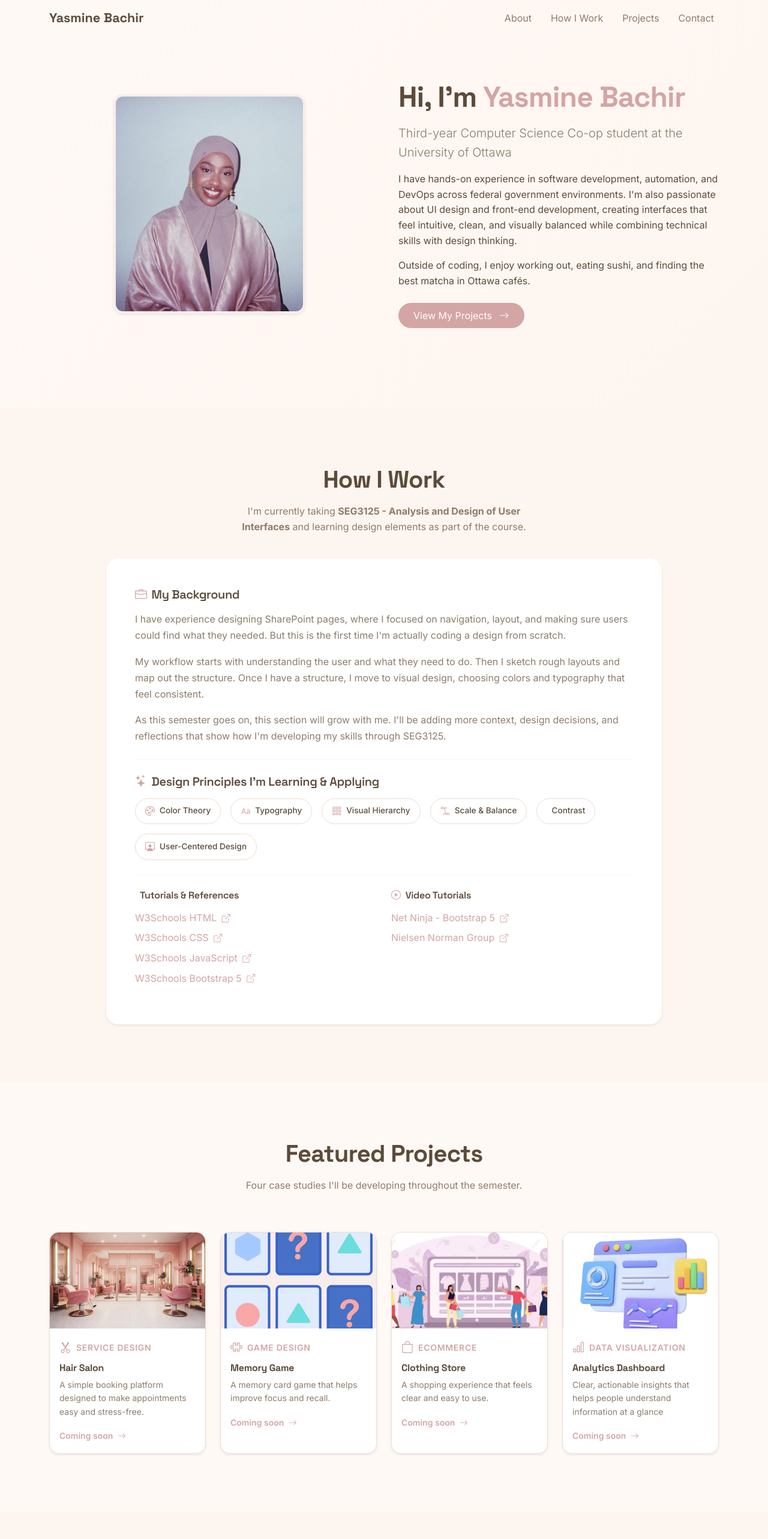
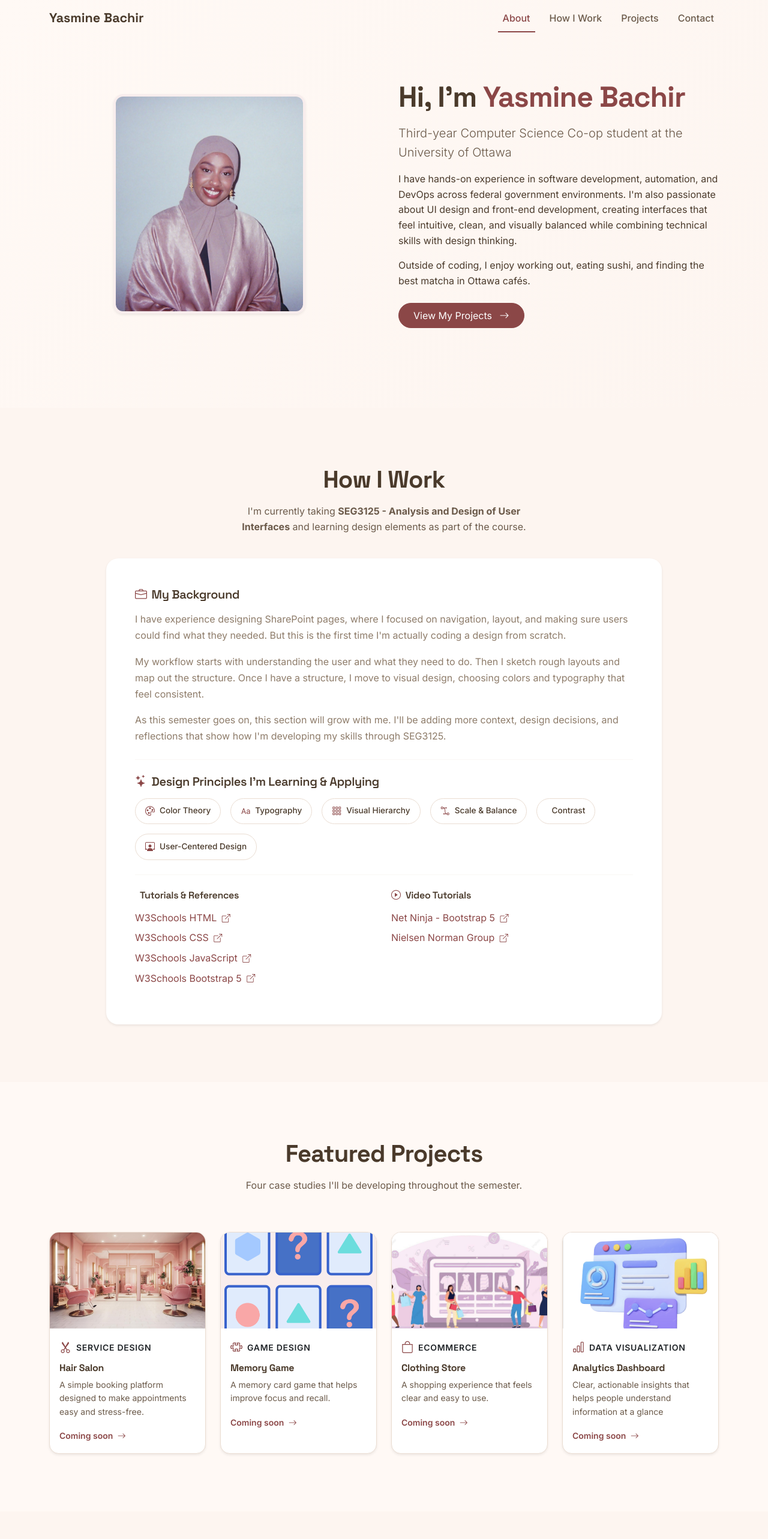
Before and after one commit to ydahe102/portfolio-seg3125, a React (Create React App) app: page / in a window 1280 px wide. Shown: the top 2566 px of the page at 60% size. Built offline with nearby package versions, Linux system fonts and the light colour scheme.

Commit message:
Changed colors

```diff
--- a/src/App.css
+++ b/src/App.css
@@ -1,14 +1,14 @@
+:root {
+  --primary: #8B4747;       /* Deep berry — text, links, icons, buttons */
+  --primary-dark: #6B3535;  /* Hover/active states */
+  --primary-light: #F8EDED; /* Soft blush — pill bg, icon containers */
+  --text-dark: #4A3A2B;     /* Body text and headings */
+  --text-muted: #6B5A4A;    /* Secondary muted text */
+  --bg-light: #FFF9F5;      /* Page background */
+  --bg-soft: #FDF5F0;       /* Alternating section background */
+  --border: #EADDD2;        /* Borders */
+}
 
-:root {
-  --primary: #D4A5A5;      /* Dusty pink - main accent */
-  --primary-dark: #C08B8B;  /* Deeper dusty pink for hover */
-  --primary-light: #F8EDED; /* Soft blush for backgrounds */
-  --text-dark: #5C4B3A;     /* Warm taupe/brown for text */
-  --text-muted: #8E7C6A;    /* Soft taupe for secondary text */
-  --bg-light: #FFF9F5;      /* Warm cream background */
-  --bg-soft: #FDF5F0;       /* Soft peach-beige for alternating sections */
-  --border: #EADDD2;        /* Warm border color */
-}
 /* Hero Section */
 .hero-section {
   min-height: 85vh;
@@ -16,16 +16,19 @@
   align-items: center;
   background: linear-gradient(135deg, var(--bg-light) 0%, var(--bg-soft) 100%);
 }
+
 /* How I Work Section */
 .how-work-card {
   border-radius: 20px;
   transition: transform 0.2s ease, box-shadow 0.2s ease;
   background-color: white;
 }
+
 .how-work-card:hover {
   transform: translateY(-2px);
   box-shadow: 0 20px 25px -12px rgba(0, 0, 0, 0.08);
 }
+
 /* Concept Chips */
 .concept-chip {
   display: inline-flex;
@@ -40,24 +43,29 @@
   color: var(--text-dark);
   transition: all 0.2s ease;
 }
+
 .concept-chip i {
   color: var(--primary);
   font-size: 1rem;
 }
+
 .concept-chip:hover {
   border-color: var(--primary);
   background: var(--primary-light);
 }
+
 /* Card Hover Effect */
 .project-card-hover {
   transition: all 0.3s ease;
   cursor: pointer;
 }
+
 .project-card-hover:hover {
   transform: translateY(-4px);
-  box-shadow: 0 20px 25px -12px rgba(212, 165, 165, 0.15) !important;
+  box-shadow: 0 20px 25px -12px rgba(139, 71, 71, 0.15) !important;
   border-color: var(--primary) !important;
 }
+
 /* Contact Links */
 .contact-link {
   display: inline-flex;
@@ -70,10 +78,12 @@
   font-weight: 500;
   transition: all 0.2s ease;
 }
+
 .contact-link:hover {
   background: var(--primary);
   color: white;
 }
+
 /* Hold Page */
 .hold-page {
   min-height: 70vh;
@@ -83,6 +93,7 @@
   text-align: center;
   padding: 4rem 1rem;
 }
+
 .hold-icon-wrapper {
   width: 80px;
   height: 80px;
@@ -93,10 +104,12 @@
   justify-content: center;
   margin: 0 auto 1.5rem;
 }
+
 .hold-icon-wrapper i {
   font-size: 2.5rem;
   color: var(--primary);
 }
+
 /* Navbar brand */
 .navbar-brand {
   font-family: 'Space Grotesk', sans-serif;
@@ -104,6 +117,7 @@
   font-size: 1.35rem;
   color: var(--text-dark) !important;
 }
+
 /* Responsive tweaks */
 @media (max-width: 768px) {
   .hero-section {
@@ -115,63 +129,107 @@
     font-size: 2rem;
   }
 }
-/* Primary buttons - dusty pink */
+
+/* Primary buttons */
 .btn-primary {
     background-color: var(--primary) !important;
     border-color: var(--primary) !important;
 }
+
 .btn-primary:hover {
     background-color: var(--primary-dark) !important;
     border-color: var(--primary-dark) !important;
     transform: translateY(-2px);
 }
+
 .btn-primary:active,
 .btn-primary:focus {
     background-color: var(--primary-dark) !important;
     border-color: var(--primary-dark) !important;
-    box-shadow: 0 0 0 0.2rem rgba(212, 165, 165, 0.25) !important;
+    box-shadow: 0 0 0 0.2rem rgba(139, 71, 71, 0.25) !important;
 }
+
 /* Outline buttons */
 .btn-outline-secondary {
     border-color: var(--border) !important;
     color: var(--text-muted) !important;
 }
+
 .btn-outline-secondary:hover {
     border-color: var(--primary) !important;
     color: var(--primary) !important;
     background-color: var(--primary-light) !important;
 }
-/* Navbar links */
+
+/* Navbar links - base styles */
 .navbar-nav .nav-link {
     color: var(--text-muted) !important;
+    position: relative;
+    font-weight: 500;
+    transition: color 0.2s ease;
+    background: transparent !important;
 }
+
 .navbar-nav .nav-link:hover {
     color: var(--primary) !important;
 }
+
+/* Underline effect on hover */
+.navbar-nav .nav-link::after {
+    content: '';
+    position: absolute;
+    bottom: -4px;
+    left: 0;
+    width: 0;
+    height: 2px;
+    background-color: var(--primary);
+    transition: width 0.2s ease;
+}
+
+.navbar-nav .nav-link:hover::after {
+    width: 100%;
+}
+
+/* Active section - underline always visible */
+.navbar-nav .nav-link.active::after {
+    width: 100%;
+    background-color: var(--primary);
+}
+
+.navbar-nav .nav-link.active {
+    color: var(--primary) !important;
+}
+
 /* Body text */
 body {
     color: var(--text-dark);
 }
+
 /* Section backgrounds */
 .bg-light {
     background-color: var(--bg-soft) !important;
 }
+
 /* Text muted */
 .text-muted {
     color: var(--text-muted) !important;
 }
+
 /* Border color */
 .border {
     border-color: var(--border) !important;
 }
+
 /* Card borders */
 .card {
     border-color: var(--border) !important;
 }
+
 /* Links */
 a {
     color: var(--primary);
 }
+
 a:hover {
     color: var(--primary-dark);
 }
--- a/src/components/HowIWork.js
+++ b/src/components/HowIWork.js
@@ -14,7 +14,7 @@ function HowIWork() {
       <div className="container py-5">
         <div className="row text-center mb-4">
           <div className="col-lg-8 mx-auto">
-            <h2 className="display-6 fw-bold mb-3" style={{ fontFamily: 'Space Grotesk', color: '#5C4B3A' }}>
+            <h2 className="display-6 fw-bold mb-3" style={{ fontFamily: 'Space Grotesk', color: '#4A3A2B' }}>
               How I Work
             </h2>
             <p className="text-muted mx-auto" style={{ maxWidth: '500px' }}>
@@ -31,8 +31,8 @@ function HowIWork() {
 
                 {/* Background Section */}
                 <div className="mb-4">
-                  <h5 className="fw-semibold mb-3" style={{ color: '#5C4B3A' }}>
-                    <i className="bi bi-briefcase me-2" style={{ color: '#D4A5A5' }}></i>
+                  <h5 className="fw-semibold mb-3" style={{ color: '#4A3A2B' }}>
+                    <i className="bi bi-briefcase me-2" style={{ color: '#8B4747' }}></i>
                     My Background
                   </h5>
                   <p style={{ color: '#8E7C6A', lineHeight: '1.7' }}>
@@ -56,8 +56,8 @@ function HowIWork() {
 
                 {/* Bootstrap flex utilities */}
                 <div className="mb-4">
-                  <h5 className="fw-semibold mb-3" style={{ color: '#5C4B3A' }}>
-                    <i className="bi bi-stars me-2" style={{ color: '#D4A5A5' }}></i>
+                  <h5 className="fw-semibold mb-3" style={{ color: '#4A3A2B' }}>
+                    <i className="bi bi-stars me-2" style={{ color: '#8B4747' }}></i>
                     Design Principles I'm Learning & Applying
                   </h5>
                   <div className="d-flex flex-wrap gap-3">
@@ -72,21 +72,21 @@ function HowIWork() {
                         borderRadius: '40px',
                         fontSize: '0.85rem',
                         fontWeight: '500',
-                        color: '#5C4B3A',
+                        color: '#4A3A2B',
                         cursor: 'pointer',
                         transition: 'all 0.2s ease'
                       }}
                       onMouseEnter={(e) => {
                         e.currentTarget.style.transform = 'translateY(-2px)';
                         e.currentTarget.style.boxShadow = '0 4px 8px rgba(0, 0, 0, 0.05)';
-                        e.currentTarget.style.borderColor = '#D4A5A5';
+                        e.currentTarget.style.borderColor = '#8B4747';
                       }}
                       onMouseLeave={(e) => {
                         e.currentTarget.style.transform = 'translateY(0)';
                         e.currentTarget.style.boxShadow = 'none';
                         e.currentTarget.style.borderColor = '#EADDD2';
                       }}>
-                        <i className={concept.icon} style={{ color: '#D4A5A5', fontSize: '1rem' }}></i> {concept.name}
+                        <i className={concept.icon} style={{ color: '#8B4747', fontSize: '1rem' }}></i> {concept.name}
                       </span>
                     ))}
                   </div>
@@ -97,25 +97,25 @@ function HowIWork() {
                 {/* Bootstrap grid */}
                 <div className="row mt-4">
                   <div className="col-md-6">
-                    <h6 className="fw-semibold mb-3" style={{ color: '#5C4B3A' }}>
-                      <i className="bi bi-book-open me-2" style={{ color: '#D4A5A5' }}></i>
+                    <h6 className="fw-semibold mb-3" style={{ color: '#4A3A2B' }}>
+                      <i className="bi bi-book-open me-2" style={{ color: '#8B4747' }}></i>
                       Tutorials & References
                     </h6>
                     <ul className="list-unstyled">
-                      <li className="mb-2"><a href="https://www.w3schools.com/html/" target="_blank" rel="noopener noreferrer" style={{ color: '#D4A5A5' }}>W3Schools HTML <i className="bi bi-box-arrow-up-right ms-1 small"></i></a></li>
-                      <li className="mb-2"><a href="https://www.w3schools.com/css/" target="_blank" rel="noopener noreferrer" style={{ color: '#D4A5A5' }}>W3Schools CSS <i className="bi bi-box-arrow-up-right ms-1 small"></i></a></li>
-                      <li className="mb-2"><a href="https://www.w3schools.com/js/" target="_blank" rel="noopener noreferrer" style={{ color: '#D4A5A5' }}>W3Schools JavaScript <i className="bi bi-box-arrow-up-right ms-1 small"></i></a></li>
-                      <li className="mb-2"><a href="https://www.w3schools.com/bootstrap5/" target="_blank" rel="noopener noreferrer" style={{ color: '#D4A5A5' }}>W3Schools Bootstrap 5 <i className="bi bi-box-arrow-up-right ms-1 small"></i></a></li>
+                      <li className="mb-2"><a href="https://www.w3schools.com/html/" target="_blank" rel="noopener noreferrer" style={{ color: '#8B4747' }}>W3Schools HTML <i className="bi bi-box-arrow-up-right ms-1 small"></i></a></li>
+                      <li className="mb-2"><a href="https://www.w3schools.com/css/" target="_blank" rel="noopener noreferrer" style={{ color: '#8B4747' }}>W3Schools CSS <i className="bi bi-box-arrow-up-right ms-1 small"></i></a></li>
+                      <li className="mb-2"><a href="https://www.w3schools.com/js/" target="_blank" rel="noopener noreferrer" style={{ color: '#8B4747' }}>W3Schools JavaScript <i className="bi bi-box-arrow-up-right ms-1 small"></i></a></li>
+                      <li className="mb-2"><a href="https://www.w3schools.com/bootstrap5/" target="_blank" rel="noopener noreferrer" style={{ color: '#8B4747' }}>W3Schools Bootstrap 5 <i className="bi bi-box-arrow-up-right ms-1 small"></i></a></li>
                     </ul>
                   </div>
                   <div className="col-md-6">
-                    <h6 className="fw-semibold mb-3" style={{ color: '#5C4B3A' }}>
-                      <i className="bi bi-play-circle me-2" style={{ color: '#D4A5A5' }}></i>
+                    <h6 className="fw-semibold mb-3" style={{ color: '#4A3A2B' }}>
+                      <i className="bi bi-play-circle me-2" style={{ color: '#8B4747' }}></i>
                       Video Tutorials
                     </h6>
                     <ul className="list-unstyled">
-                      <li className="mb-2"><a href="https://www.youtube.com/playlist?list=PL4cUxeGkcC9joIM91nLzd_qaH_AimmdAR" target="_blank" rel="noopener noreferrer" style={{ color: '#D4A5A5' }}>Net Ninja - Bootstrap 5 <i className="bi bi-box-arrow-up-right ms-1 small"></i></a></li>
-                      <li className="mb-2"><a href="https://www.nngroup.com/" target="_blank" rel="noopener noreferrer" style={{ color: '#D4A5A5' }}>Nielsen Norman Group <i className="bi bi-box-arrow-up-right ms-1 small"></i></a></li>
+                      <li className="mb-2"><a href="https://www.youtube.com/playlist?list=PL4cUxeGkcC9joIM91nLzd_qaH_AimmdAR" target="_blank" rel="noopener noreferrer" style={{ color: '#8B4747' }}>Net Ninja - Bootstrap 5 <i className="bi bi-box-arrow-up-right ms-1 small"></i></a></li>
+                      <li className="mb-2"><a href="https://www.nngroup.com/" target="_blank" rel="noopener noreferrer" style={{ color: '#8B4747' }}>Nielsen Norman Group <i className="bi bi-box-arrow-up-right ms-1 small"></i></a></li>
                     </ul>
                   </div>
                 </div>
--- a/src/components/Navbar.js
+++ b/src/components/Navbar.js
@@ -3,12 +3,29 @@ import { Link, useNavigate } from 'react-router-dom';
 
 function Navbar() {
   const [scrolled, setScrolled] = useState(false);
+  const [activeSection, setActiveSection] = useState('about');
   const navigate = useNavigate();
 
   useEffect(() => {
     const handleScroll = () => {
       setScrolled(window.scrollY > 50);
+
+      const sections = ['about', 'how-i-work', 'projects', 'contact'];
+      const scrollPosition = window.scrollY + 100;
+
+      for (const section of sections) {
+        const element = document.getElementById(section);
+        if (element) {
+          const offsetTop = element.offsetTop;
+          const offsetBottom = offsetTop + element.offsetHeight;
+          if (scrollPosition >= offsetTop && scrollPosition < offsetBottom) {
+            setActiveSection(section);
+            break;
+          }
+        }
+      }
     };
+
     window.addEventListener('scroll', handleScroll);
     return () => window.removeEventListener('scroll', handleScroll);
   }, []);
@@ -18,6 +35,7 @@ function Navbar() {
       const element = document.getElementById(sectionId);
       if (element) {
         element.scrollIntoView({ behavior: 'smooth' });
+        setActiveSection(sectionId);
       }
     } else {
       navigate('/');
@@ -25,6 +43,7 @@ function Navbar() {
         const element = document.getElementById(sectionId);
         if (element) {
           element.scrollIntoView({ behavior: 'smooth' });
+          setActiveSection(sectionId);
         }
       }, 100);
     }
@@ -35,31 +54,41 @@ function Navbar() {
       <div className="container">
         <Link className="navbar-brand" to="/">Yasmine Bachir</Link>
 
-        {/* Bootstrap mobile menu button */}
         <button className="navbar-toggler" type="button" data-bs-toggle="collapse" data-bs-target="#navbarNav">
           <span className="navbar-toggler-icon"></span>
         </button>
 
-        {/* Bootstrap collapsible menu */}
         <div className="collapse navbar-collapse" id="navbarNav">
           <ul className="navbar-nav ms-auto gap-3">
             <li className="nav-item">
-              <button className="nav-link btn btn-link" onClick={() => scrollToSection('about')}>
+              <button
+                className={`nav-link btn btn-link ${activeSection === 'about' ? 'active' : ''}`}
+                onClick={() => scrollToSection('about')}
+              >
                 About
               </button>
             </li>
             <li className="nav-item">
-              <button className="nav-link btn btn-link" onClick={() => scrollToSection('how-i-work')}>
+              <button
+                className={`nav-link btn btn-link ${activeSection === 'how-i-work' ? 'active' : ''}`}
+                onClick={() => scrollToSection('how-i-work')}
+              >
                 How I Work
               </button>
             </li>
             <li className="nav-item">
-              <button className="nav-link btn btn-link" onClick={() => scrollToSection('projects')}>
+              <button
+                className={`nav-link btn btn-link ${activeSection === 'projects' ? 'active' : ''}`}
+                onClick={() => scrollToSection('projects')}
+              >
                 Projects
               </button>
             </li>
             <li className="nav-item">
-              <button className="nav-link btn btn-link" onClick={() => scrollToSection('contact')}>
+              <button
+                className={`nav-link btn btn-link ${activeSection === 'contact' ? 'active' : ''}`}
+                onClick={() => scrollToSection('contact')}
+              >
                 Contact
               </button>
             </li>
--- a/src/components/Projects.js
+++ b/src/components/Projects.js
@@ -45,7 +45,7 @@ function Projects() {
         {/* Section heading and description */}
         <div className="row text-center mb-5">
           <div className="col-lg-8 mx-auto">
-            <h2 className="display-6 fw-bold mb-3" style={{ fontFamily: 'Space Grotesk', color: '#5C4B3A' }}>
+            <h2 className="display-6 fw-bold mb-3" style={{ fontFamily: 'Space Grotesk', color: '#4A3A2B' }}>
               Featured Projects
             </h2>
             <p className="text-muted">
@@ -66,7 +66,7 @@ function Projects() {
                      onMouseEnter={(e) => {
                        e.currentTarget.style.transform = 'translateY(-4px)';
                        e.currentTarget.style.boxShadow = '0 20px 25px -12px rgba(212, 165, 165, 0.15)';
-                       e.currentTarget.style.borderColor = '#D4A5A5';
+                       e.currentTarget.style.borderColor = '#8B4747';
                      }}
                      onMouseLeave={(e) => {
                        e.currentTarget.style.transform = 'translateY(0)';
@@ -87,15 +87,15 @@ function Projects() {
                   {/* Card content*/}
                   <div className="card-body p-3">
                     <div className="d-flex align-items-center gap-2 mb-2">
-                      <i className={`${project.icon} fs-5`} style={{ color: '#D4A5A5' }}></i>
-                      <span className="small text-uppercase fw-semibold" style={{ color: '#D4A5A5', letterSpacing: '0.05em' }}>
+                      <i className={`${project.icon} fs-5`} style={{ color: '#8B4747' }}></i>
+                      <span className="small text-uppercase fw-semibold" style={{ color: '#D8B4747', letterSpacing: '0.05em' }}>
                         {project.category}
                       </span>
                     </div>
-                    <h5 className="fw-bold mb-2" style={{ color: '#5C4B3A', fontSize: '1rem' }}>{project.title}</h5>
-                    <p className="small mb-3" style={{ color: '#8E7C6A' }}>{project.description}</p>
+                    <h5 className="fw-bold mb-2" style={{ color: '#4A3A2B', fontSize: '1rem' }}>{project.title}</h5>
+                    <p className="small mb-3" style={{ color: '#6B5A4A' }}>{project.description}</p>
 
-                    <span className="small fw-semibold" style={{ color: '#D4A5A5' }}>
+                    <span className="small fw-semibold" style={{ color: '#8B4747' }}>
                       Coming soon <i className="bi bi-arrow-right ms-1"></i>
                     </span>
                   </div>
--- a/src/index.css
+++ b/src/index.css
@@ -35,10 +35,10 @@ a {
 }
 
 ::-webkit-scrollbar-thumb {
-  background: #D4A5A5;
+  background: #8B4747;
   border-radius: 4px;
 }
 
 ::-webkit-scrollbar-thumb:hover {
-  background: #C08B8B;
+  background: #6B3535;
 }
```
Also changed, not shown: src/components/Contact.js (+6 -6 lines), src/components/HoldPage.js (+5 -5 lines), 1 other file (tests, documents, lock files or other folders).
